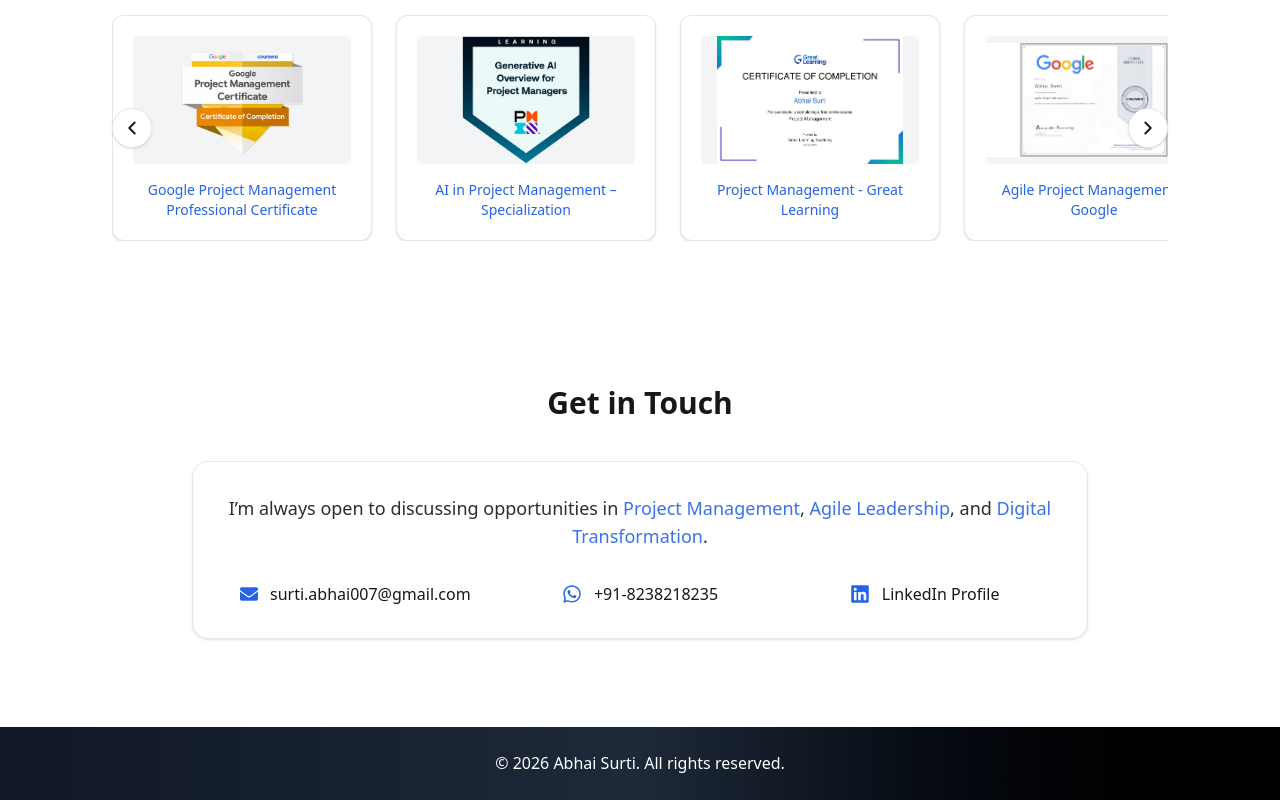
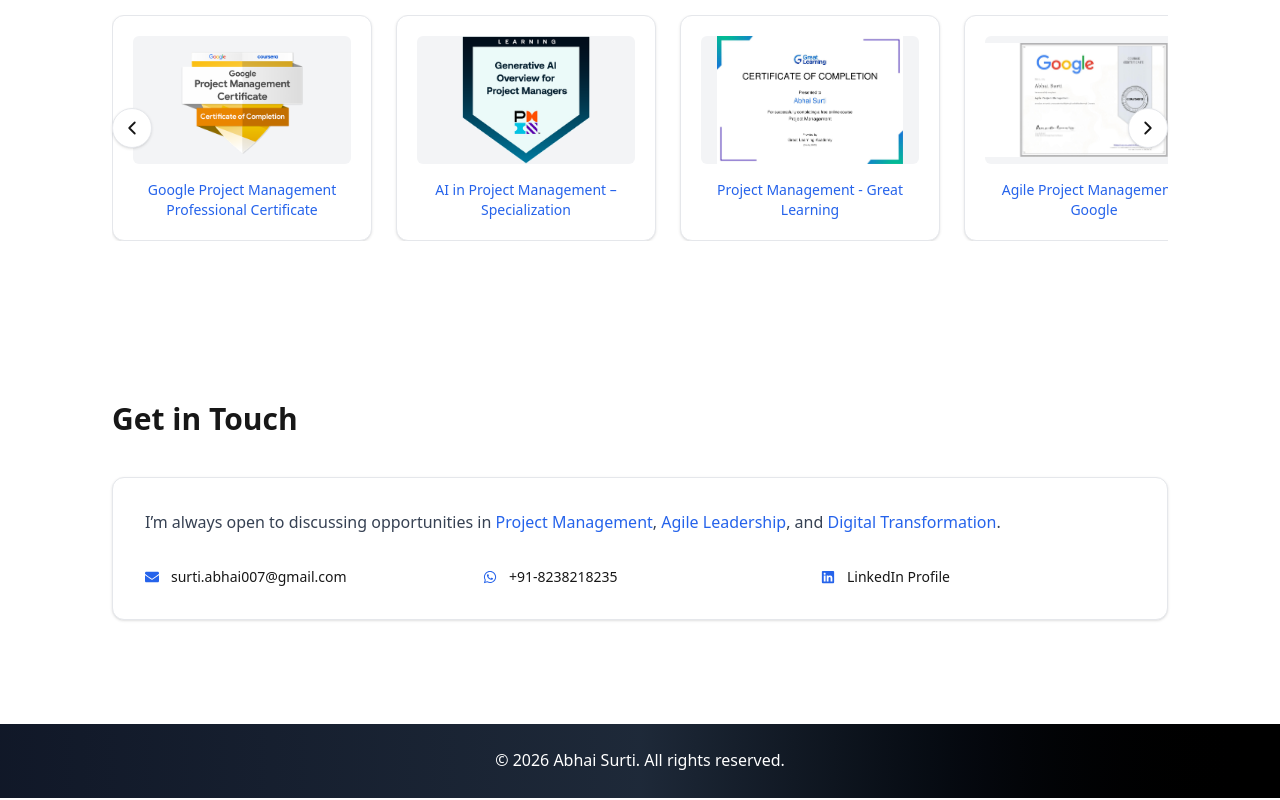
Before and after one commit to surtiabhai007-cmyk/abhai-portfolio, a Next.js app: page / in a window 1280 px wide. Shown: the part 2778-3578 px from the top of the page. Built offline with nearby package versions, Linux system fonts and the light colour scheme.

Commit message:
Update Contact.js

```diff
--- a/components/Contact.js
+++ b/components/Contact.js
@@ -2,74 +2,59 @@
 
 export default function Contact() {
   return (
-    <section
-      id="contact"
-      className="section-spacing animate-fadeIn"
-    >
-      <h2 className="text-3xl font-bold text-center mb-10">
+    <section id="contact" className="py-14">
+      <div className="max-w-6xl mx-auto px-6">
+
+        <h2 className="text-3xl font-bold mb-10">
           Get in Touch
         </h2>
 
-      <div className="max-w-4xl mx-auto card-hover p-8 rounded-2xl border border-gray-200 bg-white shadow-sm text-center">
+        <div className="p-8 rounded-xl border border-gray-200 bg-white shadow-sm">
 
-        <p className="text-lg opacity-90 mb-8">
-          I’m always open to discussing opportunities in{" "}
-          <span className="text-primary font-medium">
-            Project Management
-          </span>
-          ,{" "}
-          <span className="text-primary font-medium">
-            Agile Leadership
-          </span>
-          , and{" "}
-          <span className="text-primary font-medium">
-            Digital Transformation
-          </span>.
+          <p className="text-gray-700 mb-8">
+            I’m always open to discussing opportunities in
+            <span className="text-primary"> Project Management</span>,
+            <span className="text-primary"> Agile Leadership</span>, and
+            <span className="text-primary"> Digital Transformation</span>.
           </p>
 
-        <div className="grid md:grid-cols-3 gap-6 text-base">
+          <div className="grid md:grid-cols-3 gap-6 text-sm">
 
-          {/* Email */}
-          <div className="flex items-center justify-center gap-3">
-            <FaEnvelope size={18} className="text-primary" />
-
-            <a
-              href="mailto:surti.abhai007@gmail.com"
-              className="hover:text-primary transition"
-            >
+            <div className="flex items-center gap-3">
+              <FaEnvelope className="text-primary" />
+              <a href="mailto:surti.abhai007@gmail.com" className="hover:underline">
                 surti.abhai007@gmail.com
               </a>
             </div>
 
-          {/* WhatsApp */}
-          <div className="flex items-center justify-center gap-3">
-            <FaWhatsapp size={20} className="text-primary" />
-
+            <div className="flex items-center gap-3">
+              <FaWhatsapp className="text-primary" />
               <a
-              href="https://wa.me/918238218235?text=Hello%20Abhai"
+                href="https://wa.me/918238218235"
                 target="_blank"
                 rel="noopener noreferrer"
-              className="hover:text-primary transition"
+                className="hover:underline"
               >
                 +91-8238218235
               </a>
             </div>
 
-          {/* LinkedIn */}
-          <div className="flex items-center justify-center gap-3">
-            <FaLinkedin size={20} className="text-primary" />
-
+            <div className="flex items-center gap-3">
+              <FaLinkedin className="text-primary" />
               <a
                 href="https://www.linkedin.com/in/abhai-surti-b20854140"
                 target="_blank"
                 rel="noopener noreferrer"
-              className="hover:text-primary transition"
+                className="hover:underline"
               >
                 LinkedIn Profile
               </a>
             </div>
 
           </div>
+
+        </div>
+
       </div>
     </section>
   );
```
Lines whose indentation alone changed are shown as unchanged.
